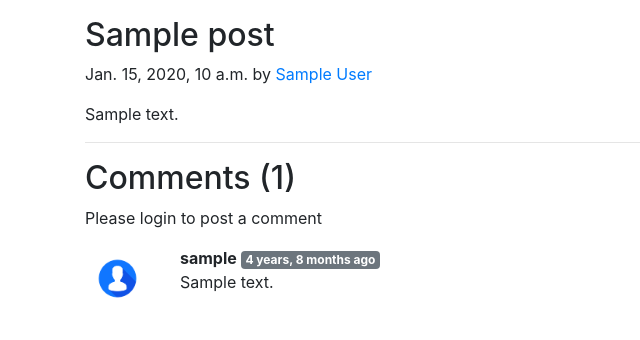
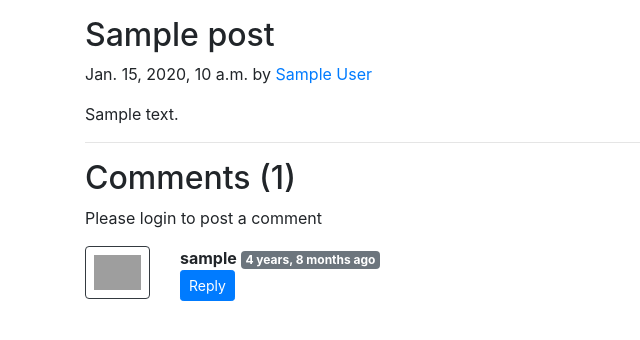
Before and after one commit to AnshikaDixit/iCoder, a Django app: a page that uses templates/blog/blog_post.html in a window 1280 px wide. Shown: the part 56-396 px from the top of the page, without its empty margins (0-640 px from the left). Run offline with Django 5.2, Linux system fonts and the light colour scheme; tables that the repository leaves empty hold one stand-in row (values such as "Sample post"); some libraries are stand-ins or nearby versions; grey boxes are pictures that could not be loaded.

Commit message:
ADDED --> Ability to reply to a comment

```diff
--- a/blog/views.py
+++ b/blog/views.py
@@ -2,26 +2,43 @@
 from blog.models import Post, BlogComment
 from django.contrib import messages
 from django.contrib.auth.models import User
+from blog.templatetags import extras
 
 # Create your views here.
 def blogHome(request):
-    allPosts = Post.objects.all()
-    context = {'allPosts' : allPosts}
+    allPosts= Post.objects.all()
+    context={'allPosts': allPosts}
     return render(request, "blog/blog_home.html", context)
 
 def blogPost(request, slug):
-     post = Post.objects.filter(slug=slug).first()
-     comments = BlogComment.objects.filter(post=post)
-     context = {'post' : post , 'comments' : comments}
-     return render(request, "blog/blog_post.html", context)
+    post=Post.objects.filter(slug=slug).first()
+    comments= BlogComment.objects.filter(post=post, parent=None)
+    replies= BlogComment.objects.filter(post=post).exclude(parent=None)
+    replyDict={}
+    for reply in replies:
+        if reply.parent.sno not in replyDict.keys():
+            replyDict[reply.parent.sno]=[reply]
+        else:
+            replyDict[reply.parent.sno].append(reply)
+
+    context={'post':post, 'comments': comments, 'user': request.user, 'replyDict': replyDict}
+    return render(request, "blog/blog_post.html", context)
 
 def postComment(request):
     if request.method == "POST":
-       comment = request.POST.get('comment')
-       user = request.user
-       postSno = request.POST.get('postSno')
-       post = Post.objects.get(sno=postSno)
-       comment = BlogComment(comment=comment, user=user, post=post)
-       comment.save()
-       messages.success(request, "Your comment has been posted successfully")
+        comment=request.POST.get('comment')
+        user=request.user
+        postSno =request.POST.get('postSno')
+        post= Post.objects.get(sno=postSno)
+        parentSno= request.POST.get('parentSno')
+        if parentSno=="":
+            comment=BlogComment(comment= comment, user=user, post=post)
+            comment.save()
+            messages.success(request, "Your comment has been posted successfully")
+        else:
+            parent= BlogComment.objects.get(sno=parentSno)
+            comment=BlogComment(comment= comment, user=user, post=post , parent=parent)
+            comment.save()
+            messages.success(request, "Your reply has been posted successfully")
+
     return redirect(f"/blog/{post.slug}")
--- a/templates/blog/blog_post.html
+++ b/templates/blog/blog_post.html
@@ -2,6 +2,7 @@
 {% block title %} Blogpost{% endblock title %}
 {% block body %}
 {% load humanize %}
+{% load extras %}
 <div class="container my-3">
     <h2 class="blog-post-title">{{post.title}}</h2>
     <p class="blog-post-meta">{{post.timeStamp}} by <a href="/about">{{post.author}}</a></p>
@@ -9,7 +10,7 @@
     <hr>
 </div>
 <div class="container">
-    <h2> Comments ({{comments.count}})</h2>
+    <h2> Comments ({{comments.count}}) </h2>
     <div class="my-2">
         {% if user.is_authenticated %}
         <form action="/blog/postComment" method="post">
@@ -19,23 +20,49 @@
                 <input type="text" class="form-control" name="comment" placeholder="Enter comment here">
             </div>
             <input type="hidden" name="postSno" value="{{post.sno}}">
+            <input type="hidden" name="parentSno" value="">
             <button type="submit" class="btn btn-primary">Submit</button>
         </form>
         {% else %}
         Please login to post a comment
         {% endif %}
+    </div>
     {% for comment in comments %}
     <div class="row my-3">
         <div class="col-md-1  ">
-        <img class="rounded mx-auto d-block w-100 p-2" src="/static/img/user.jpg"  alt="user">
+            <img class="rounded mx-auto d-block w-100 border border-dark p-2" src="/static/img/user.png" alt="user">
         </div>
         <div class="col-md-11 ">
-            <b> {{comment.user.username}} </b> <span class="badge badge-secondary ">{{comment.timestamp| naturaltime}}</span>
-        <div>   {{comment.comment}} </div>
-    </div>
+        <b> {{comment.user.username}} </b> <span class="badge badge-secondary ">{{comment.timestamp| naturaltime}}</span>
+            <div class="reply mx-0">
+
+                <button class="btn btn-sm btn-primary" type="button" data-toggle="collapse" data-target="#replyBox{{comment.sno}}" aria-expanded="false" aria-controls="replyBox{{comment.sno}}">
+                    Reply
+                </button>
+                <div class="collapse" id="replyBox{{comment.sno}}">
+                    <div class="card card-body my-2">
+                        <form action="/blog/postComment" method="post">
+                            {% csrf_token %}
+                            <div class="form-group">
+                                <label for="comment">Post a reply </label>
+                                <input type="text" class="form-control" name="comment" placeholder="Enter comment here">
+                                <input type="hidden" name="parentSno" value="{{comment.sno}}">
+                            </div>
+                            <input type="hidden" name="postSno" value="{{post.sno}}">
+                            <button type="submit" class="btn btn-primary">Submit</button>
+                        </form>
+                    </div>
+                </div>
+
+                <div class="replies bg-danger my-2 ">
+                {% for reply in replyDict|get_val:comment.sno %}
+                {{reply}}
+                <br>
+                {% endfor %}
+                </div>
+            </div>
+        </div>
     </div>
     {% endfor %}
-
-
 </div>
 {% endblock %}
```
